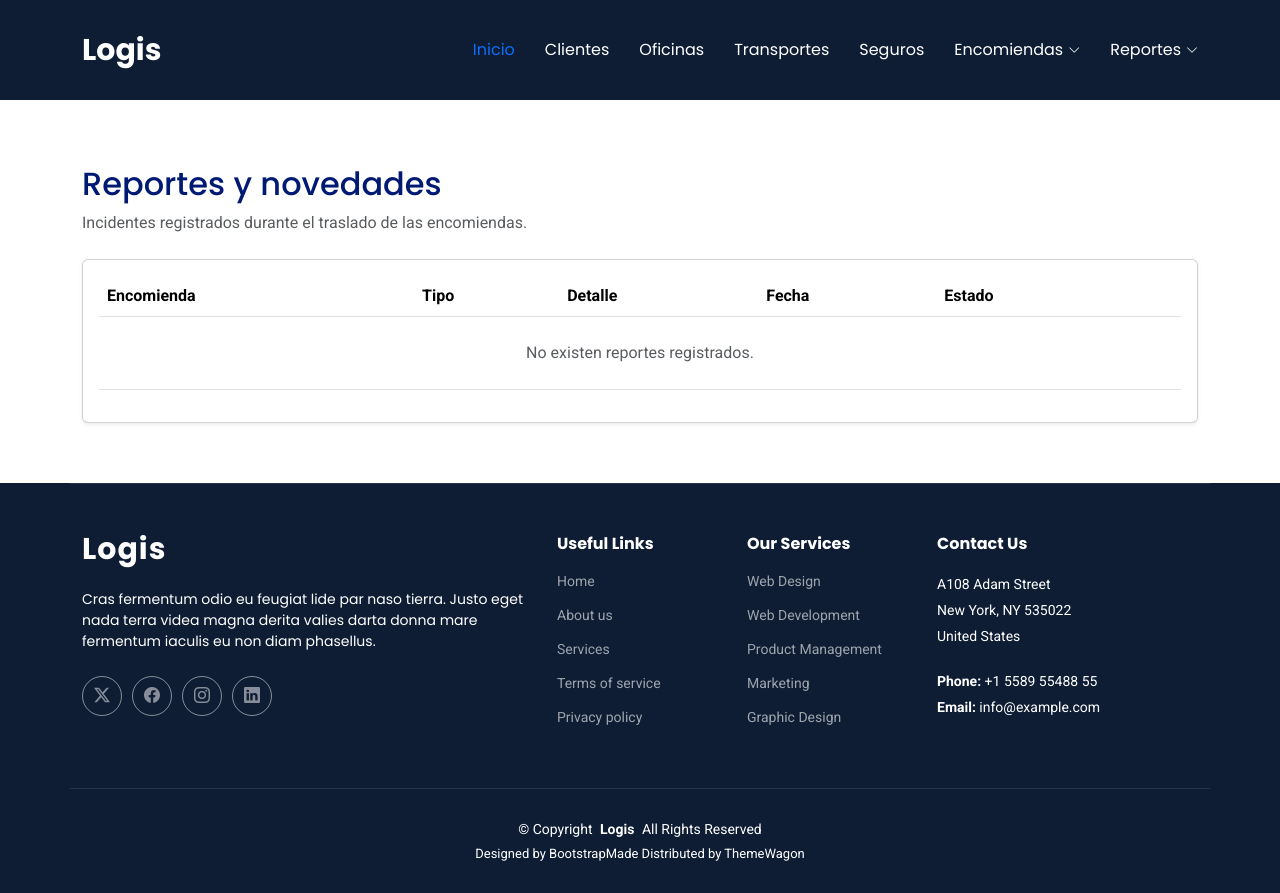
After one commit to pablo2001-bod/Punto-a-Punto, a Django app: page /reportes/listadoReporte/ in a window 1280 px wide. The commit adds this page. Run offline with Django 5.2, Linux system fonts and the light colour scheme; data that the repository does not hold is empty; some libraries are stand-ins or nearby versions.

Commit message:
Agregando paginas reportes

```diff
--- a/envios/templates/encomiendas/detalleEncomienda.html
+++ b/envios/templates/encomiendas/detalleEncomienda.html
@@ -14,7 +14,7 @@
            class="btn btn-warning">
             <i class="bi bi-arrow-repeat"></i> Cambiar estado
         </a>
-        <a href="/encomiendas/nuevoReporte/{{ encomienda.id_encomienda }}"
+        <a href="/reportes/nuevoReporte/{{ encomienda.id_encomienda }}"
            class="btn btn-danger">
             <i class="bi bi-exclamation-triangle"></i> Registrar novedad
         </a>
--- /dev/null
+++ b/envios/templates/reportes/listadoReporte.html
@@ -0,0 +1,65 @@
+{% extends "plantillaprincipal.html" %}
+{% block contenido %}
+<main class="main" style="padding-top: 105px;">
+<section class="section">
+<div class="container">
+
+<div class="mb-4">
+    <h2>Reportes y novedades</h2>
+    <p class="text-muted mb-0">
+        Incidentes registrados durante el traslado de las encomiendas.
+    </p>
+</div>
+
+<div class="card shadow-sm">
+    <div class="card-body">
+        <div class="table-responsive">
+            <table class="table table-hover align-middle">
+                <thead>
+                    <tr>
+                        <th>Encomienda</th>
+                        <th>Tipo</th>
+                        <th>Detalle</th>
+                        <th>Fecha</th>
+                        <th>Estado</th>
+                        <th></th>
+                    </tr>
+                </thead>
+                <tbody>
+                    {% for reporte in reportes %}
+                    <tr>
+                        <td>{{ reporte.encomienda.codigo_seguimiento }}</td>
+                        <td>{{ reporte.get_tipo_display }}</td>
+                        <td>{{ reporte.detalle }}</td>
+                        <td>{{ reporte.fecha_reporte|date:"d/m/Y H:i" }}</td>
+                        <td>
+                            {% if reporte.resuelto %}
+                                <span class="badge text-bg-success">Resuelto</span>
+                            {% else %}
+                                <span class="badge text-bg-warning">Pendiente</span>
+                            {% endif %}
+                        </td>
+                        <td>
+                            <a href="/encomiendas/detalleEncomienda/{{ reporte.encomienda.id_encomienda }}"
+                               class="btn btn-sm btn-outline-primary">
+                                Ver envío
+                            </a>
+                        </td>
+                    </tr>
+                    {% empty %}
+                    <tr>
+                        <td colspan="6" class="text-center text-muted py-4">
+                            No existen reportes registrados.
+                        </td>
+                    </tr>
+                    {% endfor %}
+                </tbody>
+            </table>
+        </div>
+    </div>
+</div>
+
+</div>
+</section>
+</main>
+{% endblock %}
--- a/envios/urls.py
+++ b/envios/urls.py
@@ -29,4 +29,8 @@ urlpatterns = [
     path("encomiendas/actualizarEstadoEncomienda/<id>/", views.actualizarEstadoEncomienda),
     #Seguimiento
     path("seguimiento/seguimientoEncomienda/", views.seguimientoEncomienda),
+    #REPORTES
+    path("reportes/listadoReporte/", views.listadoReporte),
+    path("reportes/nuevoReporte/<id>/", views.nuevoReporte),
+    path("reportes/guardarReporte/", views.guardarReporte),
 ]
--- a/envios/views.py
+++ b/envios/views.py
@@ -279,3 +279,47 @@ def seguimientoEncomienda(request):
             "busqueda_realizada": busqueda_realizada,
         },
     )
+
+#REPORTES
+
+def listadoReporte(request):
+    reportes = Reporte.objects.select_related("encomienda").all().order_by(
+        "-fecha_reporte"
+    )
+    return render(request, "reportes/listadoReporte.html", {"reportes": reportes})
+
+def nuevoReporte(request, id):
+    encomienda = Encomienda.objects.get(id_encomienda=id)
+    return render(
+        request,
+        "reportes/nuevoReporte.html",
+        {
+            "encomienda": encomienda,
+            "tipos_reporte": Reporte.TIPOS_REPORTE,
+        },
+    )
+
+def guardarReporte(request):
+    if request.method == "POST":
+        encomienda = Encomienda.objects.get(
+            id_encomienda=request.POST["encomienda"]
+        )
+
+        reporte = Reporte.objects.create(
+            encomienda=encomienda,
+            tipo=request.POST["tipo"],
+            detalle=request.POST["detalle"],
+            resuelto="resuelto" in request.POST,
+        )
+
+        asunto = f"Novedad de encomienda {encomienda.codigo_seguimiento}"
+        mensaje_correo = (
+            f"Se registró una novedad en su encomienda.\n\n"
+            f"Tipo: {reporte.get_tipo_display()}\n"
+            f"Detalle: {reporte.detalle}\n"
+        )
+        enviar_notificacion(encomienda, asunto, mensaje_correo)
+
+        messages.success(request, "Reporte registrado correctamente.")
+        return redirect(f"/encomiendas/detalleEncomienda/{encomienda.id_encomienda}/")
+    return redirect("reportes/listadoReporte")
```
Also changed, not shown: envios/templates/reportes/nuevoReporte.html (added, +67 -0 lines), 1 other file.
